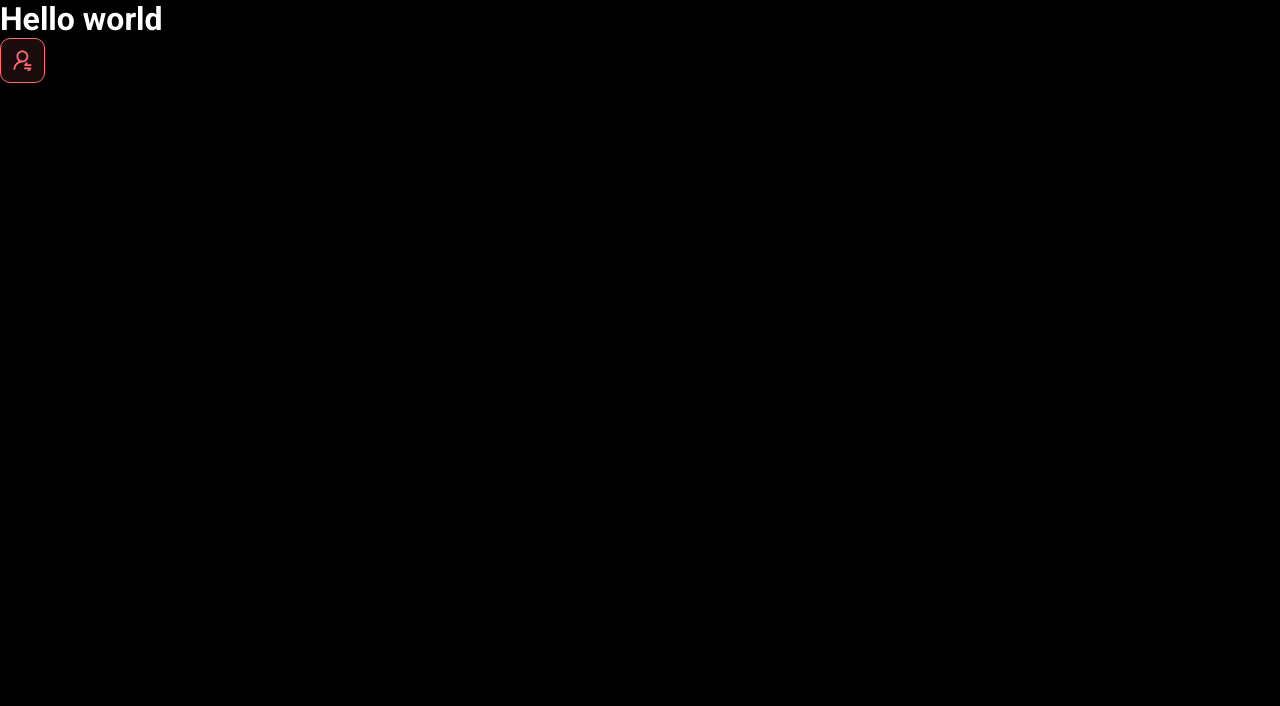
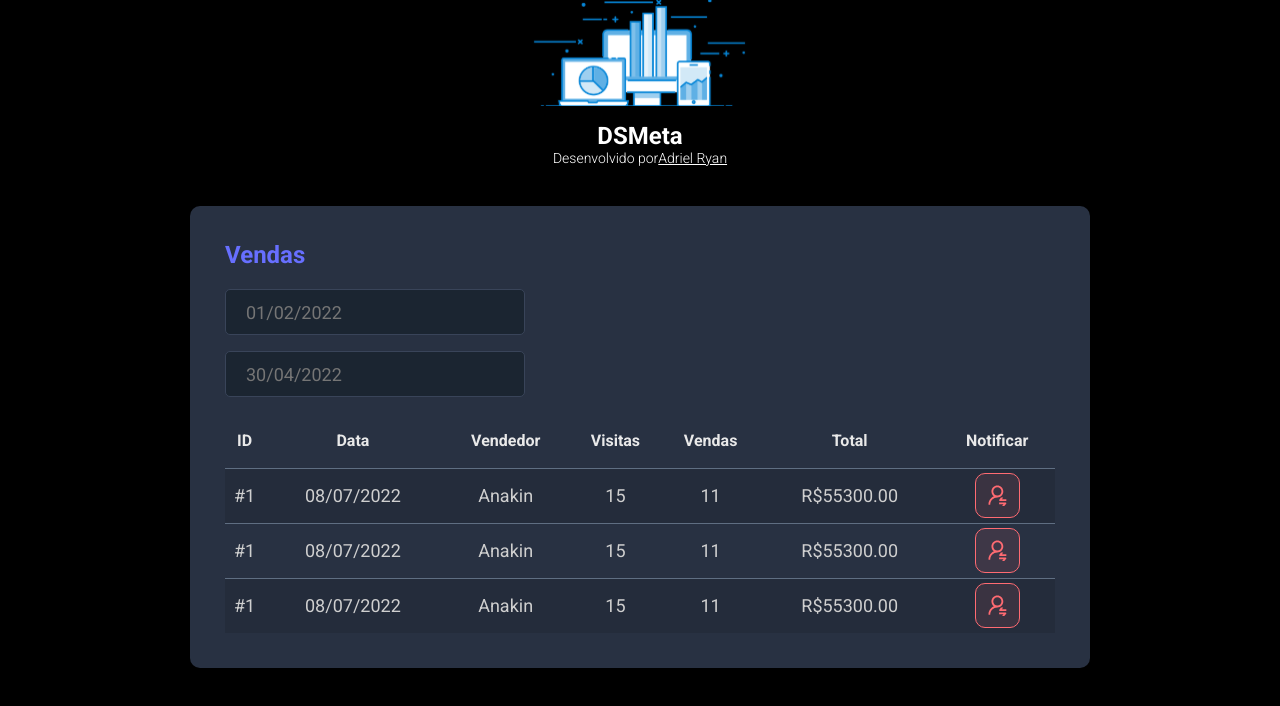
Before and after one commit to ryanadriel/dsmeta, a React (Vite) app in the folder frontend/: page / in a window 1280 px wide. Shown: the top 706 px of the page. Built offline with nearby package versions, Linux system fonts and the light colour scheme.

Commit message:
other  components

```diff
--- a/frontend/src/App.tsx
+++ b/frontend/src/App.tsx
@@ -1,10 +1,17 @@
-import NotificationButton from './components/notificationButton';
+import Header from './components/Header';
+import SalesCard from './components/SalesCard';
 
 function App() {
   return (
     <>
-      <h1>Hello world</h1>
-      <NotificationButton />
+      <Header />
+      <main>
+        <section id="sales">
+          <div className="dsmeta-container">
+            <SalesCard />
+          </div>
+        </section>
+      </main>
     </>
   );
 }
--- /dev/null
+++ b/frontend/src/components/Header/index.tsx
@@ -0,0 +1,18 @@
+import logo from '../../assets/img/logo.svg'
+
+import './styles.css'
+
+function Header() {
+  return (
+    <div className="dsmeta-logo-container">
+      <img src={logo} alt="logo da loja DSMeta" />
+      <h1>DSMeta</h1>
+      <p>
+        Desenvolvido por
+        <a href="https://www.linkedin.com/in/adriel-ryan/">Adriel Ryan</a>
+      </p>
+    </div>
+  );
+}
+
+export default Header;
--- /dev/null
+++ b/frontend/src/components/Header/styles.css
@@ -0,0 +1,33 @@
+header {
+  height: 220px;
+  background: linear-gradient(180deg, #102347 0%, #181818 100%);
+  display: flex;
+  align-items: center;
+  justify-content: center;
+}
+.dsmeta-logo-container {
+  display: flex;
+  flex-direction: column;
+  align-items: center;
+}
+
+.dsmeta-logo-container h1 {
+  margin-top: 15px;
+  font-size: 24px;
+  font-weight: 700;
+}
+
+.dsmeta-logo-container p {
+  font-size: 14px;
+  font-weight: 300;
+}
+
+.dsmeta-container {
+  width: 100%;
+  max-width: 900px;
+  margin: 0 auto;
+}
+
+#sales {
+  padding: 40px 10px;
+}
--- /dev/null
+++ b/frontend/src/components/SalesCard/index.tsx
@@ -0,0 +1,81 @@
+import NotificationButton from '../notificationButton';
+import './styles.css';
+
+function SalesCard() {
+  return (
+    <>
+      <div className="dsmeta-card">
+        <h2 className="dsmeta-sales-title">Vendas</h2>
+        <div>
+          <div className="dsmeta-form-control-container">
+            <input
+              className="dsmeta-form-control"
+              type="text"
+              placeholder="01/02/2022"
+            />
+          </div>
+          <div className="dsmeta-form-control-container">
+            <input
+              className="dsmeta-form-control"
+              type="text"
+              placeholder="30/04/2022"
+            />
+          </div>
+        </div>
+
+        <div>
+          <table className="dsmeta-sales-table">
+            <thead>
+              <tr>
+                <th className="show992">ID</th>
+                <th className="show576">Data</th>
+                <th>Vendedor</th>
+                <th className="show992">Visitas</th>
+                <th className="show992">Vendas</th>
+                <th>Total</th>
+                <th>Notificar</th>
+              </tr>
+            </thead>
+            <tbody>
+              <tr>
+                <td className="show992">#1</td>
+                <td className="show576">08/07/2022</td>
+                <td>Anakin</td>
+                <td className="show992">15</td>
+                <td className="show992">11</td>
+                <td>R$55300.00</td>
+                <td>
+                  <NotificationButton />
+                </td>
+              </tr>
+              <tr>
+                <td className="show992">#1</td>
+                <td className="show576">08/07/2022</td>
+                <td>Anakin</td>
+                <td className="show992">15</td>
+                <td className="show992">11</td>
+                <td>R$55300.00</td>
+                <td>
+                  <NotificationButton />
+                </td>
+              </tr>
+              <tr>
+                <td className="show992">#1</td>
+                <td className="show576">08/07/2022</td>
+                <td>Anakin</td>
+                <td className="show992">15</td>
+                <td className="show992">11</td>
+                <td>R$55300.00</td>
+                <td>
+                  <NotificationButton />
+                </td>
+              </tr>
+            </tbody>
+          </table>
+        </div>
+      </div>
+    </>
+  );
+}
+
+export default SalesCard;
--- /dev/null
+++ b/frontend/src/components/SalesCard/styles.css
@@ -0,0 +1,98 @@
+.dsmeta-card {
+  background-color: #283142;
+  border-radius: 10px;
+  padding: 30px 10px;
+}
+
+.dsmeta-sales-title {
+  color: #676fff;
+  font-size: 24px;
+  margin-bottom: 20px;
+}
+
+.dsmeta-form-control-container {
+  margin-bottom: 16px;
+  max-width: 300px;
+}
+
+.dsmeta-form-control {
+  width: 100%;
+  height: 46px;
+  color: #9aaabe;
+  background: #1b2531;
+  border: 1px solid #394459;
+  font-size: 18px;
+  border-radius: 5px;
+  padding: 0 20px;
+}
+
+.dsmeta-sales-table {
+  width: 100%;
+  border-spacing: 0;
+  border-collapse: collapse;
+}
+
+.dsmeta-sales-table thead {
+  height: 55px;
+  font-size: 16px;
+  color: #e9e9e9;
+  font-weight: 700;
+}
+
+.dsmeta-sales-table tbody {
+  font-size: 14px;
+  font-weight: 400;
+  height: 74px;
+  color: #cfcfcf;
+  text-align: center;
+}
+
+.dsmeta-sales-table tbody tr {
+  height: 74px;
+  border-top: 1px solid #5f6e82;
+}
+
+.dsmeta-sales-table tbody tr:hover > td {
+  background-color: #384459;
+}
+
+.dsmeta-sales-table tbody tr:nth-child(odd) {
+  background-color: #242c3b;
+}
+
+.dsmeta-red-btn-container {
+  display: flex;
+  justify-content: center;
+}
+
+.show576 {
+  display: none;
+}
+
+.show992 {
+  display: none;
+}
+
+@media (min-width: 576px) {
+  .show576 {
+    display: table-cell;
+  }
+
+  .dsmeta-card {
+    padding: 35px;
+  }
+
+  .dsmeta-sales-table tbody tr {
+    height: 55px;
+  }
+
+  .dsmeta-sales-table tbody {
+    font-size: 18px;
+  }
+}
+
+@media (min-width: 992px) {
+  .show992 {
+    display: table-cell;
+  }
+}
--- a/frontend/src/components/notificationButton/index.tsx
+++ b/frontend/src/components/notificationButton/index.tsx
@@ -4,12 +4,14 @@
 
 function NotificationButton() {
   return (
+    <div className="dsmeta-red-btn-container">
     <div className="dsmeta-red-btn">
     <img
       src={icon}
       alt="notificar"
     />
   </div>
+  </div>
   );
 }
 
```
Also changed, not shown: frontend/src/assets/img/logo.svg (added).
